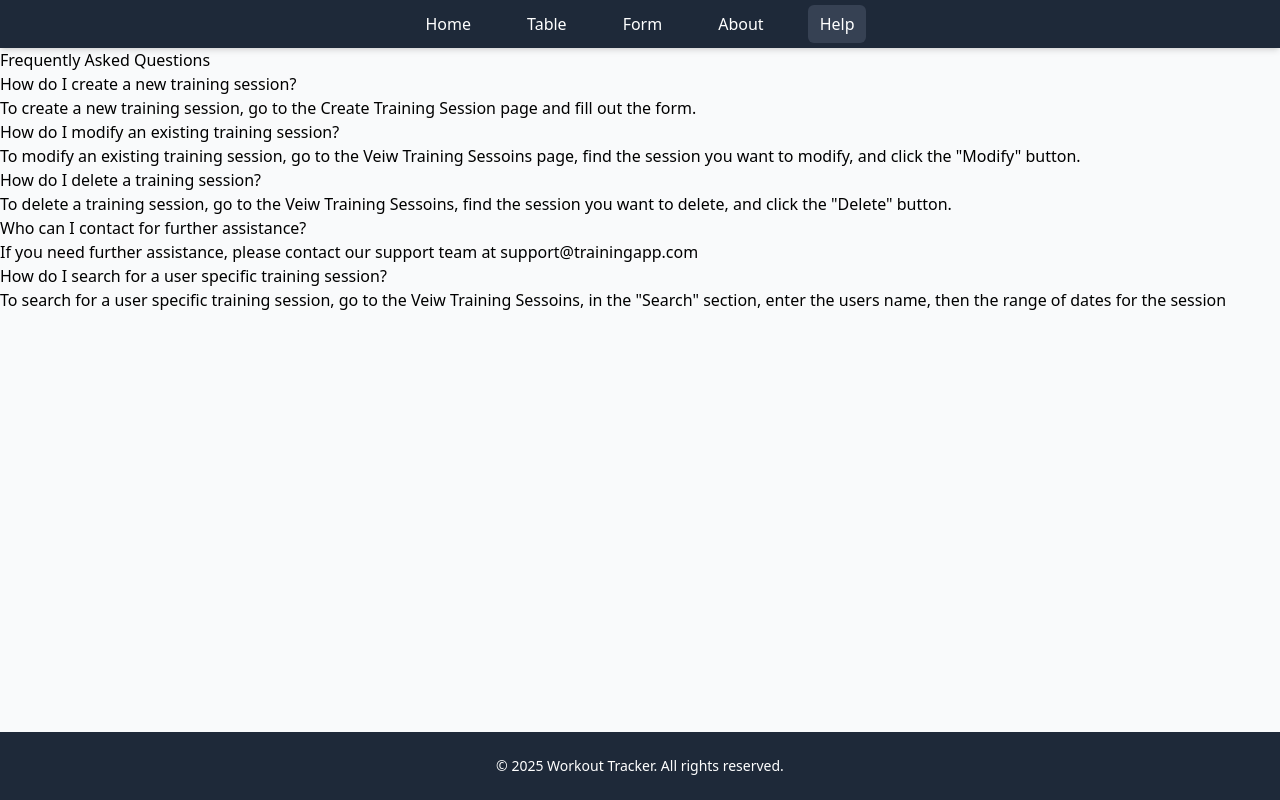
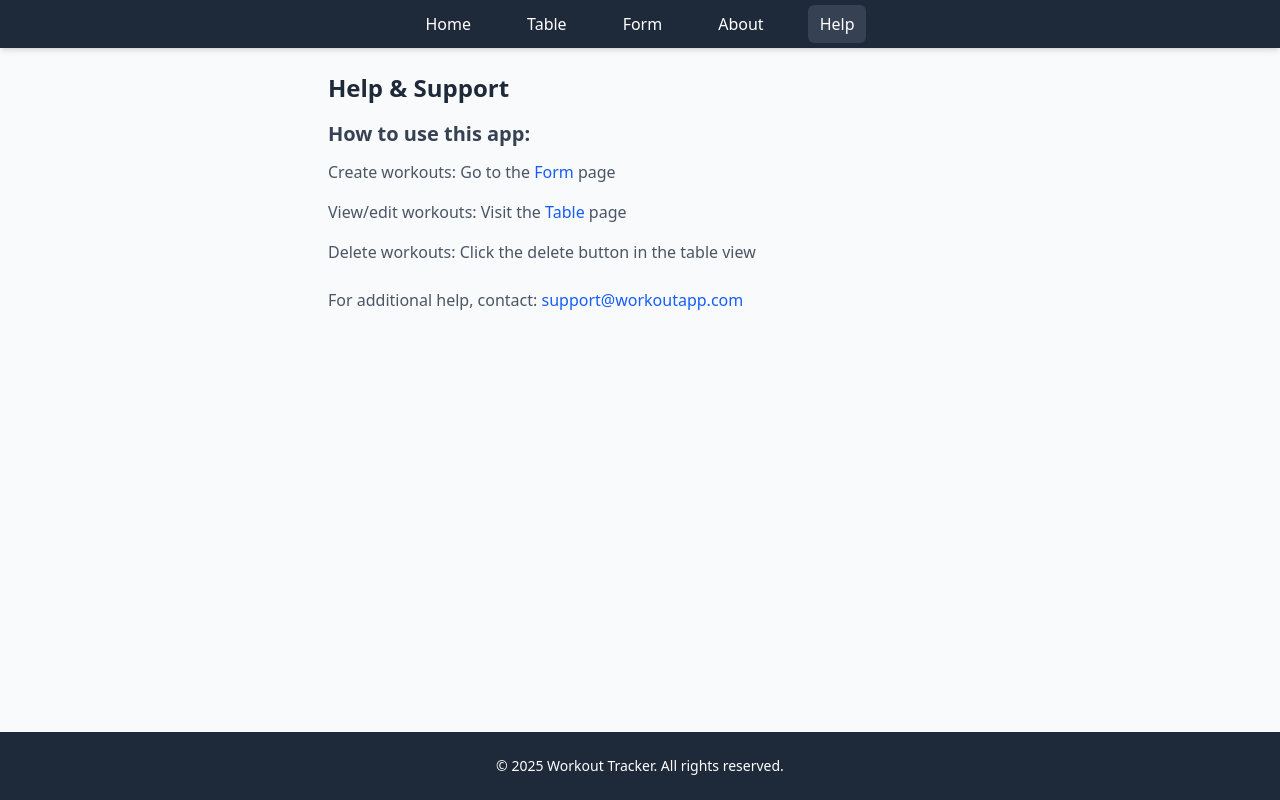
Before and after one commit to bman3663/react-crud-app, a React (Vite) app: page /help in a window 1280 px wide. Built offline with nearby package versions, Linux system fonts and the light colour scheme.

Commit message:
Implemented ErrorBoundary component for better UX with routing errors. Also Refactored About and Help pages.

```diff
--- a/src/App.jsx
+++ b/src/App.jsx
@@ -5,6 +5,7 @@ import About from "./components/About";
 import Help from "./components/Help";
 import Form from "./components/Form";
 import Table from "./components/Table";
+import ErrorBoundary from "./components/ErrorBoundary";
 import { useState } from "react";
 import { useEffect } from "react";
 import { WorkoutProvider } from "./contexts/workoutContext";
@@ -48,7 +49,7 @@ function App() {
 
   const router = createBrowserRouter(
     createRoutesFromElements(
-      <Route path="/" element={<Layout />}>
+      <Route path="/" element={<Layout />} errorElement={<ErrorBoundary />}>
         <Route path="" element={<Home />} />
         <Route path="table" element={<Table />} />
         <Route path="form" element={<Form />} />
--- a/src/components/About.jsx
+++ b/src/components/About.jsx
@@ -2,30 +2,21 @@ import React from "react";
 
 function About() {
   return (
-    <div>
-      <div>
-        <h2>About Our Training Application</h2>
-        <p>
-          Welcome to our Training Application. Our platform is designed to help
-          users create, manage, and track their training sessions efficiently.
-        </p>
+    <div className="max-w-2xl mx-auto p-6">
+      <h2 className="text-2xl font-bold text-gray-800 mb-4">
+        About Workout Tracker
+      </h2>
+      <p className="text-gray-600 mb-6">
+        A simple application to track your workout sessions and progress.
+      </p>
 
-        <h3>Our Mission</h3>
-        <p>
-          Our mission is to provide a user-friendly platform that simplifies the
-          process of organizing and managing training sessions, allowing users
-          to focus on their personal and professional development.
-        </p>
-
-        <h3>Features</h3>
-        <div>
-          Create new training sessions with ease <br />
-          Modify existing training sessions <br />
-          Delete training sessions that are no longer needed <br />
-          Track the progress of your training sessions <br />
-          Create a summary report on training sessions for a user
-        </div>
-      </div>
+      <h3 className="text-xl font-semibold text-gray-700 mb-3">Features</h3>
+      <ul className="list-disc list-inside text-gray-600 space-y-2 mb-6">
+        <li>Create new workout sessions</li>
+        <li>Edit existing workouts</li>
+        <li>Track your training progress</li>
+        <li>Your data stays saved in your browser</li>
+      </ul>
     </div>
   );
 }
--- /dev/null
+++ b/src/components/ErrorBoundary.jsx
@@ -0,0 +1,30 @@
+import React from "react";
+import { useRouteError } from "react-router-dom";
+
+function ErrorBoundary() {
+  const error = useRouteError();
+
+  return (
+    <div className="min-h-screen flex items-center justify-center bg-gray-100">
+      <div className="bg-white p-8 rounded-lg shadow-md max-w-md w-full">
+        <h1 className="text-2xl font-bold text-red-600 mb-4">
+          Oops! Something went wrong.
+        </h1>
+        <p className="text-gray-700 mb-2">
+          We encountered an unexpected error.
+        </p>
+        <p className="text-sm text-gray-500 mb-6">
+          {error.statusText || error.message}
+        </p>
+        <button
+          onClick={() => (window.location.href = "/")}
+          className="bg-blue-600 text-white px-4 py-2 rounded hover:bg-blue-700 transition-colors"
+        >
+          Go Back Home
+        </button>
+      </div>
+    </div>
+  );
+}
+
+export default ErrorBoundary;
--- a/src/components/Form.jsx
+++ b/src/components/Form.jsx
@@ -25,7 +25,7 @@ function Form() {
       <h2 className="text-2xl font-bold mb-6 text-gray-800">Add Workout</h2>
       <form onSubmit={add}>
         <div className="mb-4">
-          <label className="block text-gray-700 font-medium mb-2">User</label>
+          <label className="block text-gray-700 font-medium mb-2">Name</label>
           <input
             type="text"
             name="user"
@@ -35,7 +35,7 @@ function Form() {
               setName(e.target.value);
             }}
             className="w-full px-3 py-2 border border-gray-300 rounded-md focus:outline-none focus:ring-2 focus:ring-blue-500"
-            placeholder="Enter user name"
+            placeholder="Enter name"
           />
         </div>
         <div className="mb-6">
--- a/src/components/Help.jsx
+++ b/src/components/Help.jsx
@@ -1,44 +1,44 @@
 import React from "react";
+import { Link } from "react-router-dom";
 
 function Help() {
   return (
-    <div>
-      <div>
-        <h2>Frequently Asked Questions</h2>
-        <h3>How do I create a new training session?</h3>
-        <p>
-          To create a new training session, go to the{" "}
-          <a href="/training/create">Create Training Session</a> page and fill
-          out the form.
-        </p>
+    <div className="max-w-2xl mx-auto p-6">
+      <h2 className="text-2xl font-bold text-gray-800 mb-4">Help & Support</h2>
 
-        <h3>How do I modify an existing training session?</h3>
-        <p>
-          To modify an existing training session, go to the{" "}
-          <a href="/training/table">Veiw Training Sessoins</a> page, find the
-          session you want to modify, and click the "Modify" button.
-        </p>
+      <h3 className="text-xl font-semibold text-gray-700 mb-3">
+        How to use this app:
+      </h3>
+      <ul className="space-y-4 text-gray-600">
+        <li>
+          <span className="font-medium">Create workouts:</span> Go to the{" "}
+          <Link to="/form" className="text-blue-600 hover:underline">
+            Form
+          </Link>{" "}
+          page
+        </li>
+        <li>
+          <span className="font-medium">View/edit workouts:</span> Visit the{" "}
+          <Link to="/table" className="text-blue-600 hover:underline">
+            Table
+          </Link>{" "}
+          page
+        </li>
+        <li>
+          <span className="font-medium">Delete workouts:</span> Click the delete
+          button in the table view
+        </li>
+      </ul>
 
-        <h3>How do I delete a training session?</h3>
-        <p>
-          To delete a training session, go to the{" "}
-          <a href="/training/table">Veiw Training Sessoins</a>, find the session
-          you want to delete, and click the "Delete" button.
-        </p>
-
-        <h3>Who can I contact for further assistance?</h3>
-        <p>
-          If you need further assistance, please contact our support team at{" "}
-          <a href="mailto:support@trainingapp.com">support@trainingapp.com</a>
-        </p>
-
-        <h3>How do I search for a user specific training session?</h3>
-        <p>
-          To search for a user specific training session, go to the{" "}
-          <a href="/training/table">Veiw Training Sessoins</a>, in the "Search"
-          section, enter the users name, then the range of dates for the session
-        </p>
-      </div>
+      <p className="mt-6 text-gray-600">
+        For additional help, contact:{" "}
+        <a
+          href="mailto:support@workoutapp.com"
+          className="text-blue-600 hover:underline"
+        >
+          support@workoutapp.com
+        </a>
+      </p>
     </div>
   );
 }
```
